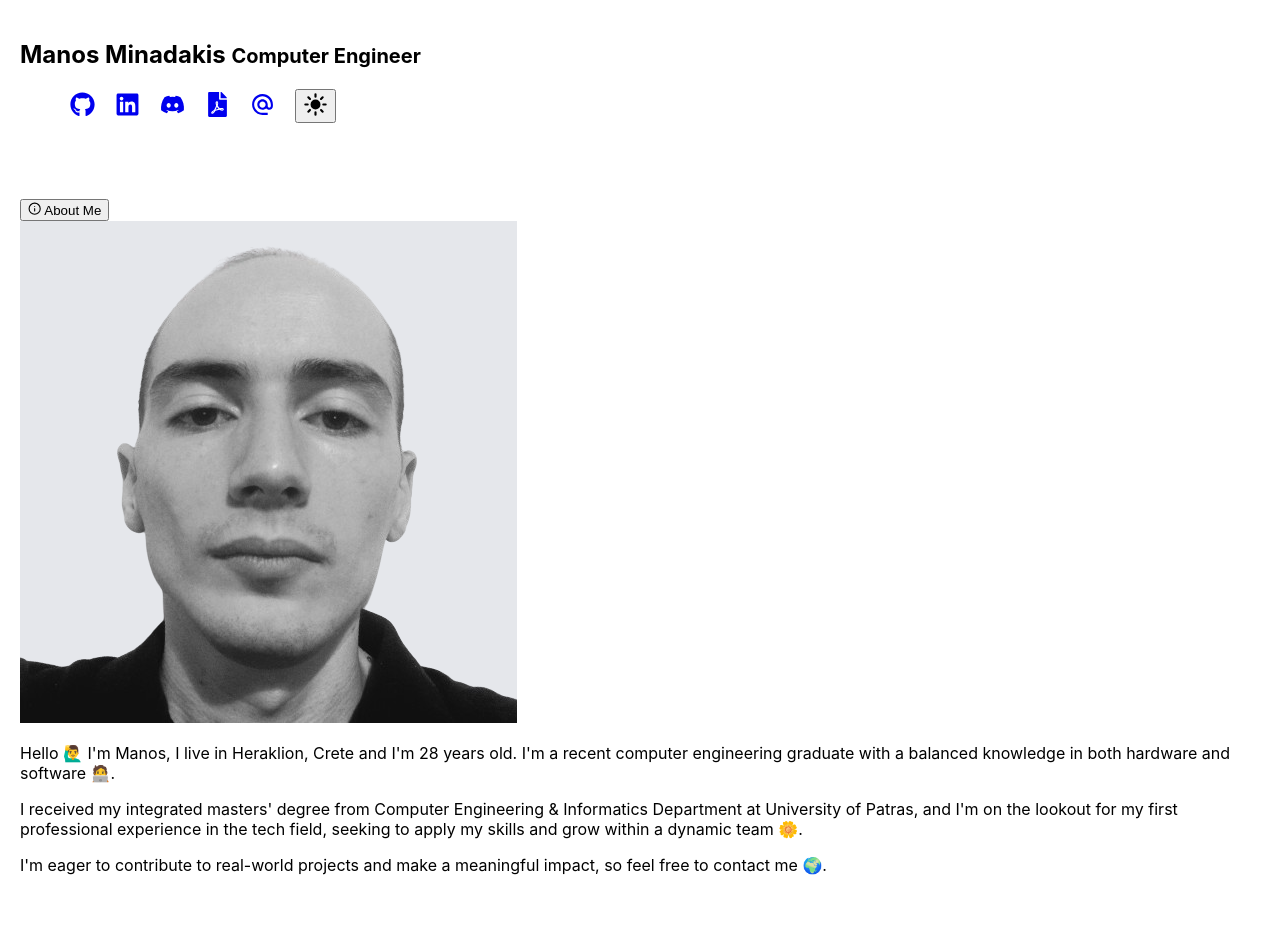
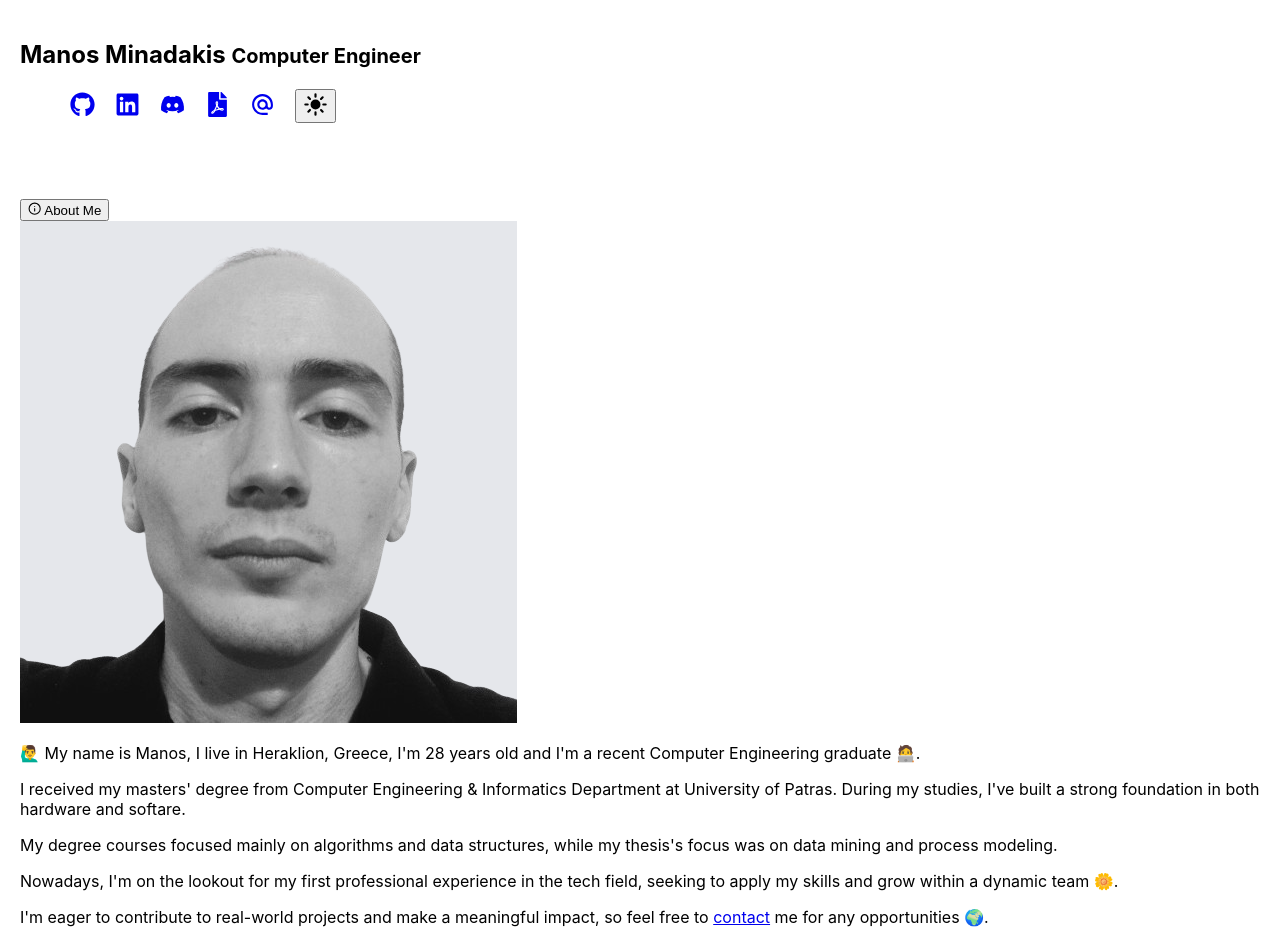
Before and after one commit to manosmin/manosmin.github.io, a React (Create React App) app: page / in a window 1280 px wide. Shown: the top 949 px of the page. Built offline with nearby package versions, Linux system fonts and the light colour scheme.

Commit message:
changed about me

```diff
--- a/src/components/About.js
+++ b/src/components/About.js
@@ -19,16 +19,20 @@ const About = () => {
       </button>
       {isOpen && (
         <div className="w-full flex flex-col items-center">
-          <img src="/profile.png" id="profile-pic" alt="Profile" className="border-gray-100 dark:border-gray-900 w-48 h-48 rounded-full shadow-lg" />
+          <img src="/profile.png" id="profile-pic" alt="Profile" className="mt-6 border-gray-100 dark:border-gray-900 w-48 h-48 rounded-full shadow-lg" />
           <p className="mt-6 text-center">
-          Hello 🙋‍♂️ I'm <span className='font-medium'>Manos</span>, I live in Heraklion, Crete and I'm 28 years old. I'm a recent computer engineering graduate with a balanced knowledge in both hardware and software 🧑‍💻.
+          🙋‍♂️ My name is <span className='font-medium'>Manos</span>, I live in Heraklion, Greece, I'm 28 years old and I'm a recent Computer Engineering graduate 🧑‍💻.
           </p>
           <p className="mt-2 text-center">
-            I received my integrated masters' degree from Computer Engineering & Informatics Department at University of Patras, and I'm on the lookout for my first professional experience in the tech field, seeking to apply my skills and grow within a dynamic team 🌼.
+            I received my masters' degree from Computer Engineering & Informatics Department at University of Patras. During my studies, I've built a strong foundation in both hardware and softare.
           </p>
           <p className="mt-2 text-center">
-            I'm eager to contribute to real-world projects and make a meaningful impact, so feel free to contact me 🌍.
+            My degree courses focused mainly on algorithms and data structures, while my thesis's focus was on data mining and process modeling.
           </p>
+          <p className="mt-2 text-center">
+            Nowadays, I'm on the lookout for my first professional experience in the tech field, seeking to apply my skills and grow within a dynamic team 🌼.
+          </p>
+          <p className='mt-2 text-center'>I'm eager to contribute to real-world projects and make a meaningful impact, so feel free to <a className="underline" href="mailto:manosmin@hotmail.com">contact</a> me for any opportunities 🌍.</p>
         </div>
       )}
     </section>
--- a/src/components/Contact.js
+++ b/src/components/Contact.js
@@ -57,7 +57,7 @@ const Contact = () => {
       {isFormVisible && (
 
         <form onSubmit={handleSubmit} className="mt-4 space-y-4">
-          <p>Don't hesitate to send me a message. Yes, this contact form actually works! 😂</p>
+          <p>Here you can send me a message. Yes, this contact form actually works! 😂</p>
           <div>
             <label className="block">Name:</label>
             <input
--- a/src/components/Header.js
+++ b/src/components/Header.js
@@ -31,7 +31,7 @@ const Header = () => {
             <a rel="noopener noreferrer" href="https://1drv.ms/b/s!AvPPFklWx5YlgcE97gVFyWQmI8Caww?e=hDOobR" target="_blank" alt="CV"><FaFilePdf size={25}/></a>
           </li>
           <li>
-            <a  href="mailto:manosmin@hotmail.com" alt="email"><MdAlternateEmail size={25}/></a>
+            <a href="mailto:manosmin@hotmail.com" alt="email"><MdAlternateEmail size={25}/></a>
           </li>
           <li>
               <button onClick={()=> darkModeHandler()}>
```
